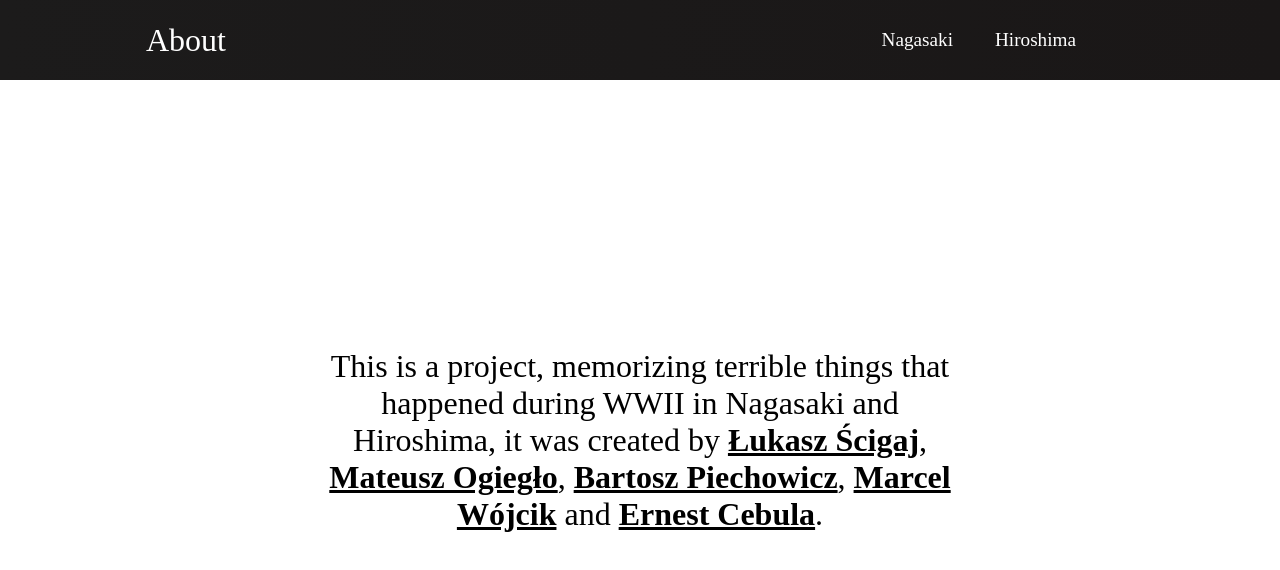
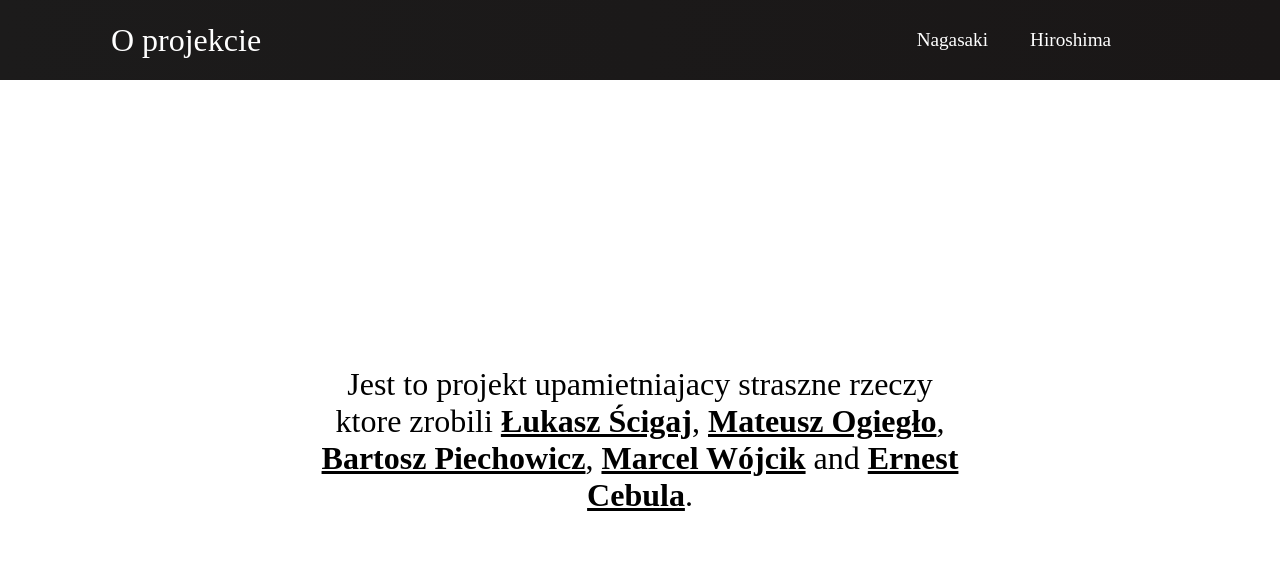
Before and after one commit to lukasz-chase/historia-projekt, a React (Create React App) app: page / in a window 1280 px wide. Shown: the top 570 px of the page. Built offline with nearby package versions, Linux system fonts and the light colour scheme; a web font is replaced by a local one.

Commit message:
spolszczylem

```diff
--- a/src/App.js
+++ b/src/App.js
@@ -9,7 +9,7 @@ import NagasakiPomnik2 from "./pages/nagasakiPomnik2";
 //react router
 import { Route } from "react-router-dom";
 import Nav from "./components/Nav";
-import About from "./pages/about";
+import Projekt from "./pages/oProjekcie";
 
 function App() {
   return (
@@ -17,7 +17,7 @@ function App() {
       <GlobalStyles />
       <Nav />
       <Route path="/" exact>
-        <About />
+        <Projekt />
       </Route>
       <Route path="/hiroshima/pomnik1" exact>
         <HiroshimaPomnik1 />
--- a/src/components/HiroshimaDropdown.js
+++ b/src/components/HiroshimaDropdown.js
@@ -10,12 +10,12 @@ const HiroshimaDropdown = () => {
       <ul>
         <li>
           <Link to="/hiroshima/pomnik1" className="link">
-            pomnik1
+            Sadako Sasaki
           </Link>
         </li>
         <li>
           <Link to="/hiroshima/pomnik2" className="link">
-            pomnik2
+            Pomnik pokoju
           </Link>
         </li>
         <li>
--- a/src/components/NagasakiDropdown.js
+++ b/src/components/NagasakiDropdown.js
@@ -10,12 +10,12 @@ const NagasakiDropdown = ({ link1, link2, text1, text2 }) => {
       <ul>
         <li>
           <Link to="/nagasaki/pomnik1" className="link">
-            pomnik1
+            Kwiat zycia i pokoju
           </Link>
         </li>
         <li>
           <Link to="/nagasaki/pomnik2" className="link">
-            pomnik2
+            Statula pokoju
           </Link>
         </li>
         <li>
--- a/src/components/Nav.js
+++ b/src/components/Nav.js
@@ -27,7 +27,7 @@ const Nav = () => {
       <div className="nav-logo">
         <span>
           <Link to="/" className="nav-link">
-            About
+            O projekcie
           </Link>
         </span>
       </div>
--- a/src/pages/about.js
+++ b/src/pages/oProjekcie.js
@@ -1,14 +1,13 @@
 import React from "react";
 //styling
 import styled from "styled-components";
-const About = () => {
+const Projekt = () => {
   return (
     <AboutComponent>
       <span>
-        This is a project, memorizing terrible things that happened during WWII
-        in Nagasaki and Hiroshima, it was created by <b>Łukasz Ścigaj</b>,{" "}
-        <b>Mateusz Ogiegło</b>, <b>Bartosz Piechowicz</b>, <b>Marcel Wójcik</b>{" "}
-        and <b>Ernest Cebula</b>.
+        Jest to projekt upamietniajacy straszne rzeczy ktore zrobili{" "}
+        <b>Łukasz Ścigaj</b>, <b>Mateusz Ogiegło</b>, <b>Bartosz Piechowicz</b>,{" "}
+        <b>Marcel Wójcik</b> and <b>Ernest Cebula</b>.
       </span>
     </AboutComponent>
   );
@@ -34,4 +33,4 @@ const AboutComponent = styled.div`
   }
 `;
 
-export default About;
+export default Projekt;
```
